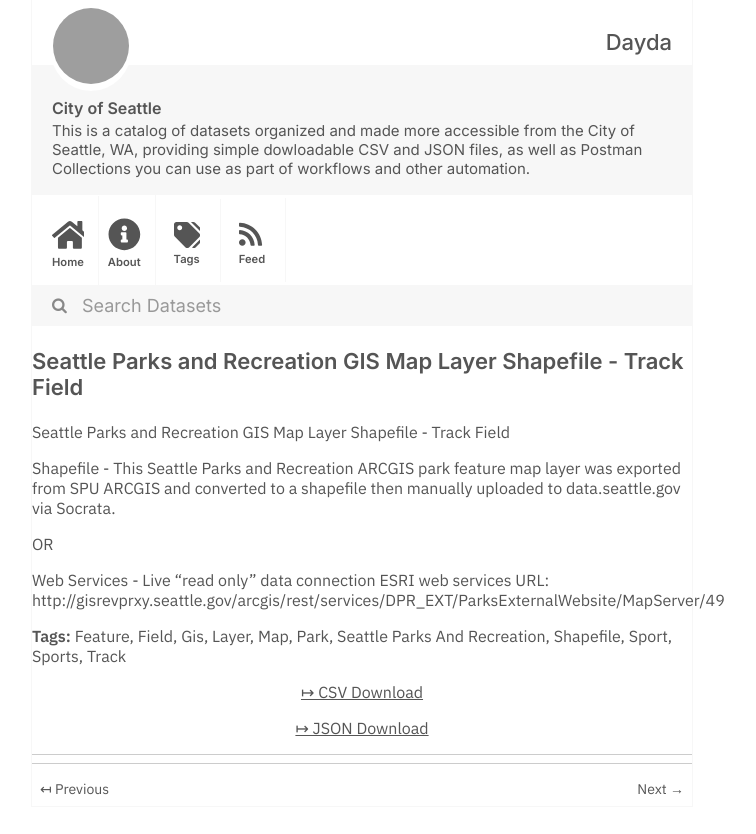
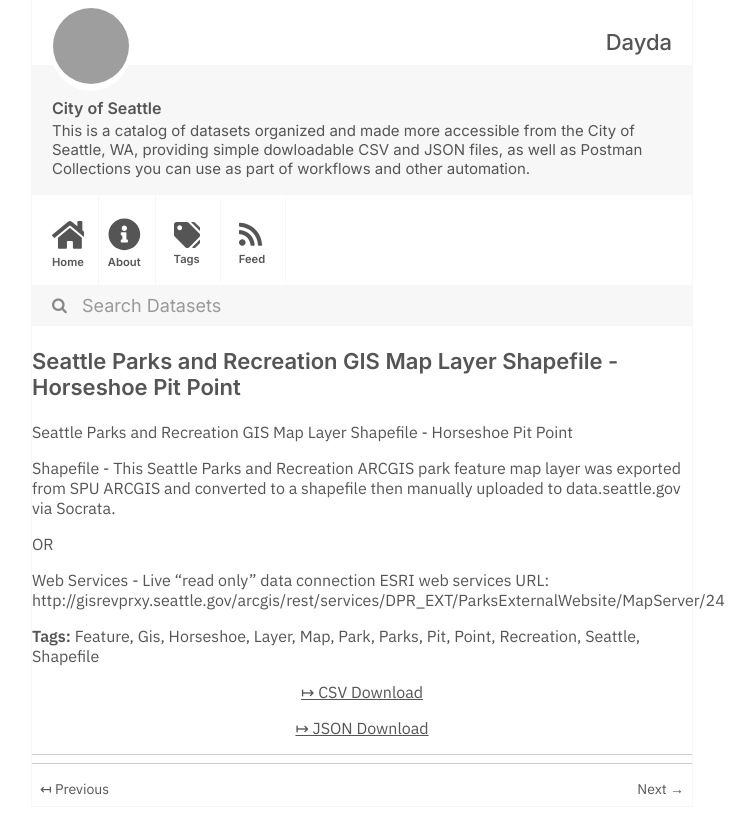
Before and after one commit to dayda-entities/city-of-seattle, a Jekyll site: the page built from _posts/2020-11-10-seattle-parks-and-recreation-g.md, in a window 1280 px wide, cut to the strip 0-834 px from the top of the page. Shown: the whole strip, without its empty margins (278-1034 px from the left). Built offline with Jekyll 4.4.1, drawn with Linux system fonts in a browser that asks for light colours; grey boxes are pictures that could not be loaded.

Commit message:
Publish Data

```diff
--- a/_posts/2020-11-10-seattle-parks-and-recreation-g.md
+++ b/_posts/2020-11-10-seattle-parks-and-recreation-g.md
@@ -1,32 +1,33 @@
 ---
-title: Seattle Parks and Recreation GIS Map Layer Shapefile - Track Field
-created: '2020-11-10T16:58:58.328149'
-modified: '2020-11-10T16:58:58.328159'
+title: Seattle Parks and Recreation GIS Map Layer Shapefile - Horseshoe Pit Point
+created: '2020-11-10T16:59:01.276268'
+modified: '2020-11-10T16:59:01.276278'
 state: active
 type: dataset
 tags:
   - Feature
-  - Field
   - Gis
+  - Horseshoe
   - Layer
   - Map
   - Park
-  - Seattle Parks And Recreation
+  - Parks
+  - Pit
+  - Point
+  - Recreation
+  - Seattle
   - Shapefile
-  - Sport
-  - Sports
-  - Track
 groups:
   - Local Government
-csv_url: 'https://data.seattle.gov/api/views/y5mt-y5i8/rows.csv?accessType=DOWNLOAD'
-json_url: 'https://data.seattle.gov/api/views/y5mt-y5i8/rows.json?accessType=DOWNLOAD'
+csv_url: 'https://data.seattle.gov/api/views/b23b-c8vr/rows.csv?accessType=DOWNLOAD'
+json_url: 'https://data.seattle.gov/api/views/b23b-c8vr/rows.json?accessType=DOWNLOAD'
 layout: post
 
 ---
-Seattle Parks and Recreation GIS Map Layer Shapefile - Track Field
+Seattle Parks and Recreation GIS Map Layer Shapefile - Horseshoe Pit Point
 
 Shapefile - This Seattle Parks and Recreation ARCGIS park feature map layer was exported from SPU ARCGIS and converted to a shapefile then manually uploaded to data.seattle.gov via Socrata.
 
 OR
 
-Web Services - Live "read only" data connection ESRI web services URL: http://gisrevprxy.seattle.gov/arcgis/rest/services/DPR_EXT/ParksExternalWebsite/MapServer/49
+Web Services - Live "read only" data connection ESRI web services URL: http://gisrevprxy.seattle.gov/arcgis/rest/services/DPR_EXT/ParksExternalWebsite/MapServer/24
```
